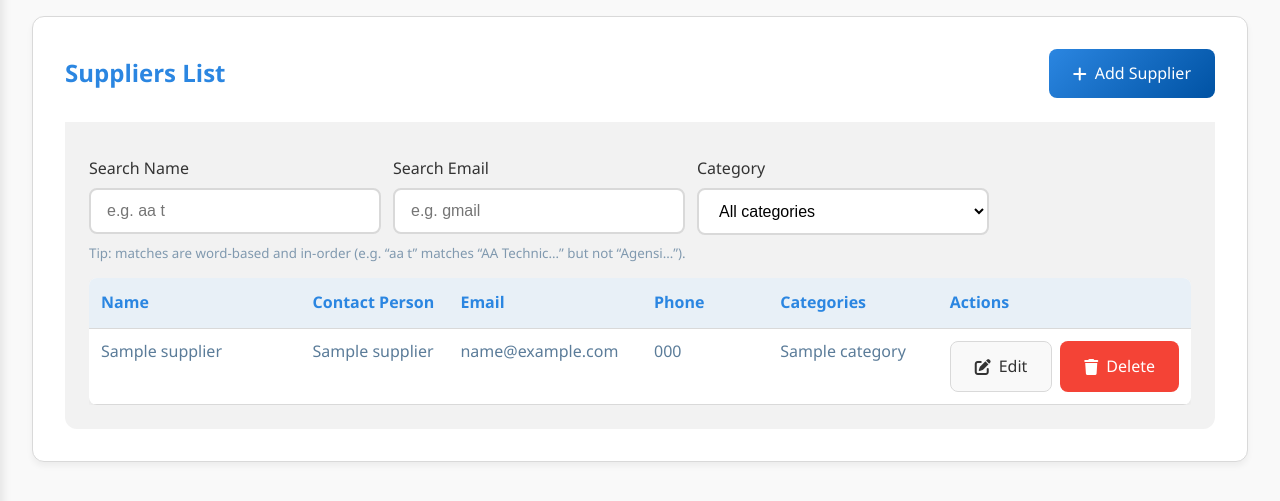
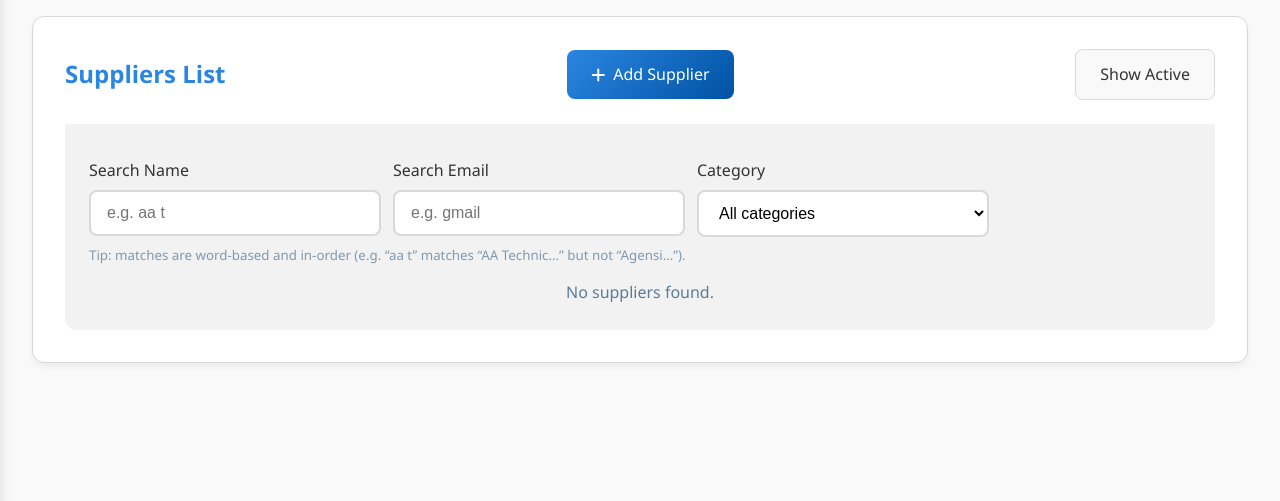
Before and after one commit to schizoscar/Procure-Flow, a Flask app: page /suppliers?show=inactive in a window 1280 px wide. Shown: the part 111-612 px from the top of the page. Run offline with Flask 3, Linux system fonts and the light colour scheme; a user stored in the database is signed in; tables that the repository leaves empty hold one stand-in row (values such as "Sample post").

Commit message:
Implemented Scarlet's User Deleted changes and added function to deactivate supplier (might have to adjust alter DB  table's FK relationship)

```diff
--- a/app.py
+++ b/app.py
@@ -321,7 +321,7 @@ def generate_email_content(pr_items, task_name):
     <html>
     <body>
         <h2>Procurement Inquiry</h2>
-        <p>Dear {{supplier_name}}{{contact_person}},</p>
+        <p>Dear {{contact_person}},</p>
 
         <p>We are inquiring about the following items for procurement:</p>
 
@@ -337,16 +337,19 @@ def generate_email_content(pr_items, task_name):
             <li>Mill Certificate / Certificate of Analysis (COA)</li>
         </ul>
 
-        <p>Please fill in the quotation in the link below:</p>
+        <p>Please submit your quotation using the link below:</p>
         <p>Supplier form:</p>
         <p>↓↓↓↓↓↓↓↓↓↓↓↓↓↓↓↓↓</p>
         {{quote_form_link}}
         <p>↑↑↑↑↑↑↑↑↑↑↑↑↑↑↑↑↑</p>
 
-        <p>We look forward to your prompt response.</p>
+        <p>We appreciate your prompt response and look forward to your quotation.</p>
 
         <p>Best regards,<br>
         Procurement Department</p>
+        <p style="margin-top: 25px;">
+        <strong>HERCULES Engineering (SEA) Sdn Bhd</strong><br>
+        <a href="https://hercules-engineering.com/">https://hercules-engineering.com/</a><br>
     </body>
     </html>
     """
@@ -655,15 +658,25 @@ def delete_user(user_id):
         return redirect(url_for('user_list'))
 
     try:
-        # Check if user has created any tasks
-        task_count = db.session.query(Task).filter_by(user_id=user_id).count()
-        if task_count > 0:
-            flash(f'Cannot delete user "{user.username}" because they have created {task_count} task(s).', 'error')
-            return redirect(url_for('user_list'))
+        deleted_user = db.session.query(User).filter_by(username='[Deleted User]').first()
+        if not deleted_user:
+            deleted_user = User(
+                username='[Deleted User]',
+                email='deleted@system.local',
+                password_hash='DELETED_ACCOUNT',
+                role='deleted'
+            )
+            db.session.add(deleted_user)
+            db.session.flush()
+
+        db.session.query(Task).filter_by(user_id=user_id).update(
+            {Task.user_id: deleted_user.id}
+        )
 
         db.session.delete(user)
         db.session.commit()
-        flash(f'User "{user.username}" has been deleted successfully.', 'success')
+
+        flash(f'User "{user.username}" has been deleted. Their tasks now show as created by "[Deleted User]".', 'success')
     except Exception as e:
         db.session.rollback()
         flash(f'Cannot delete this user: {str(e)}', 'error')
@@ -1094,6 +1107,10 @@ def email_confirmation(task_id):
 
         success_count = 0
         for supplier, assigned_items in selected_suppliers:
+            # 🔴 BLOCK INACTIVE SUPPLIER HERE
+            if not supplier.is_active:
+                flash(f"Cannot send email to inactive supplier: {supplier.name}", "error")
+                continue
             assigned_item_ids = None
             quote_form_link = get_or_create_quote_form_link(task_id, supplier.id)
 
@@ -1243,8 +1260,11 @@ def follow_up(task_id):
 
         sent = 0
         for supplier_info in pending_suppliers:
-            assigned_item_ids = None
-            quote_form_link = get_or_create_quote_form_link(task_id, supplier_info['id'])
+            # 🔴 BLOCK INACTIVE SUPPLIER HERE
+            supplier_obj = db.session.get(Supplier, supplier_info['id'])
+            if not supplier_obj or not supplier_obj.is_active:
+                flash(f"Cannot send follow-up to inactive supplier: {supplier_info['name']}", "error")
+                continue
 
             if supplier_info['assigned_items']:
                 try:
@@ -2845,10 +2865,18 @@ def suppliers():
     if 'user_id' not in session:
         return redirect(url_for('login'))
 
-    # Get suppliers with their categories as comma-separated string
+    show_inactive = request.args.get('show') == 'inactive'
+
+    query = db.session.query(Supplier)
+
+    if show_inactive:
+        query = query.filter(Supplier.is_active == False)
+    else:
+        query = query.filter(Supplier.is_active == True)
+
+    all_suppliers = query.order_by(Supplier.name).all()
+
     suppliers_list = []
-    all_suppliers = db.session.query(Supplier).filter_by(is_active=True).all()
-
     for supplier in all_suppliers:
         category_names = [cat.name for cat in supplier.categories]
         supplier_dict = {
@@ -2866,10 +2894,13 @@ def suppliers():
 
     categories = db.session.query(Category).all()
 
-    return render_template('supplier_list.html',
-                         suppliers=suppliers_list,
-                         categories=categories,
-                         user_role=session['role'])
+    return render_template(
+        'supplier_list.html',
+        suppliers=suppliers_list,
+        categories=categories,
+        user_role=session['role'],
+        show_inactive=show_inactive
+    )
 
 @app.route('/edit-supplier/<int:supplier_id>', methods=['GET', 'POST'])
 def edit_supplier(supplier_id):
@@ -3314,7 +3345,7 @@ def supplier_selection(task_id):
                          selected_supplier_ids=selected_supplier_ids,
                          categories=categories)
 
-@app.route('/delete-supplier/<int:supplier_id>')
+@app.route('/delete-supplier/<int:supplier_id>', methods=['POST'])
 def delete_supplier(supplier_id):
     if 'user_id' not in session or session.get('role') != 'admin':
         flash('Access denied', 'error')
@@ -3336,6 +3367,28 @@ def delete_supplier(supplier_id):
         flash(f'Error deleting supplier: {str(e)}', 'error')
 
     return redirect(url_for('suppliers'))
+
+@app.route('/reactivate-supplier/<int:supplier_id>', methods=['POST'])
+def reactivate_supplier(supplier_id):
+    if 'user_id' not in session or session.get('role') != 'admin':
+        flash('Access denied', 'error')
+        return redirect(url_for('suppliers'))
+
+    supplier = db.session.get(Supplier, supplier_id)
+    if not supplier:
+        flash('Supplier not found', 'error')
+        return redirect(url_for('suppliers', show='inactive'))
+
+    supplier.is_active = True
+
+    try:
+        db.session.commit()
+        flash('Supplier reactivated successfully!', 'success')
+    except Exception as e:
+        db.session.rollback()
+        flash(f'Error reactivating supplier: {str(e)}', 'error')
+
+    return redirect(url_for('suppliers', show='inactive'))
 
 # Add route for categories management (view for all, edit for admin)
 @app.route('/categories')
--- a/models.py
+++ b/models.py
@@ -65,7 +65,7 @@ class Task(db.Model):
 
     id = db.Column(db.Integer, primary_key=True)
     task_name = db.Column(db.String(500), nullable=False)
-    user_id = db.Column(db.Integer, db.ForeignKey('users.id'), nullable=False)
+    user_id = db.Column(db.Integer, db.ForeignKey('users.id'), nullable=True)  # ← Change to nullable=True
     status = db.Column(db.String(50), default='purchase_requisition')
     created_at = db.Column(db.DateTime, default=datetime.now)
 
--- a/templates/pr_form.html
+++ b/templates/pr_form.html
@@ -506,7 +506,7 @@
                     <datalist id="uom-list">
                         <option value="pcs"></option>
                         <option value="kg"></option>
-                        <option value="L"></option>
+                        <option value="Ltr"></option>
                         <option value="unit"></option>
                         <option value="set"></option>
                         <option value="m"></option>
--- a/templates/supplier_list.html
+++ b/templates/supplier_list.html
@@ -8,6 +8,15 @@
         <a href="{{ url_for('add_supplier') }}" class="btn btn-primary">
             <i class="fas fa-plus"></i> Add Supplier
         </a>
+        {% if show_inactive %}
+            <a href="{{ url_for('suppliers') }}" class="btn btn-secondary">
+                Show Active
+            </a>
+        {% else %}
+            <a href="{{ url_for('suppliers', show='inactive') }}" class="btn btn-secondary">
+                Show Inactive
+            </a>
+        {% endif %}
     </div>
 
 <!-- Pagination -->
@@ -103,10 +112,20 @@
                                 <a href="{{ url_for('edit_supplier', supplier_id=supplier.id) }}" class="btn btn-secondary btn-sm">
                                     <i class="fas fa-edit"></i> Edit
                                 </a>
-                                <a href="{{ url_for('delete_supplier', supplier_id=supplier.id) }}" class="btn btn-danger btn-sm"
-                                onclick="return confirm('Are you sure you want to delete this supplier?')">
-                                    <i class="fas fa-trash"></i> Delete
-                                </a>
+                                {% if not show_inactive %}
+                                    <form method="POST"
+                                        action="{{ url_for('delete_supplier', supplier_id=supplier.id) }}"
+                                        style="display:inline;"
+                                        onsubmit="return confirm('Deactivate this supplier?')">
+                                        <button class="btn btn-warning btn-sm">Deactivate</button>
+                                    </form>
+                                {% else %}
+                                    <form method="POST"
+                                        action="{{ url_for('reactivate_supplier', supplier_id=supplier.id) }}"
+                                        style="display:inline;">
+                                        <button class="btn btn-success btn-sm">Reactivate</button>
+                                    </form>
+                                {% endif %}
                             </div>
                         </td>
                         {% endif %}
--- a/templates/supplier_selection.html
+++ b/templates/supplier_selection.html
@@ -95,7 +95,8 @@
                                     <input type="checkbox" class="supplier-checkbox"
                                            name="suppliers" value="{{ supplier.id }}"
                                            id="supplier-{{ supplier.id }}"
-                                           {% if supplier.id|string in selected_supplier_ids %}checked{% endif %}>
+                                           {% if supplier.id|string in selected_supplier_ids %}checked{% endif %}
+                                           {% if not supplier.is_active %} disabled {% endif %}>
                                     <label for="supplier-{{ supplier.id }}" class="supplier-name">
                                         <strong>{{ supplier.name }}</strong>
                                     </label>
```
